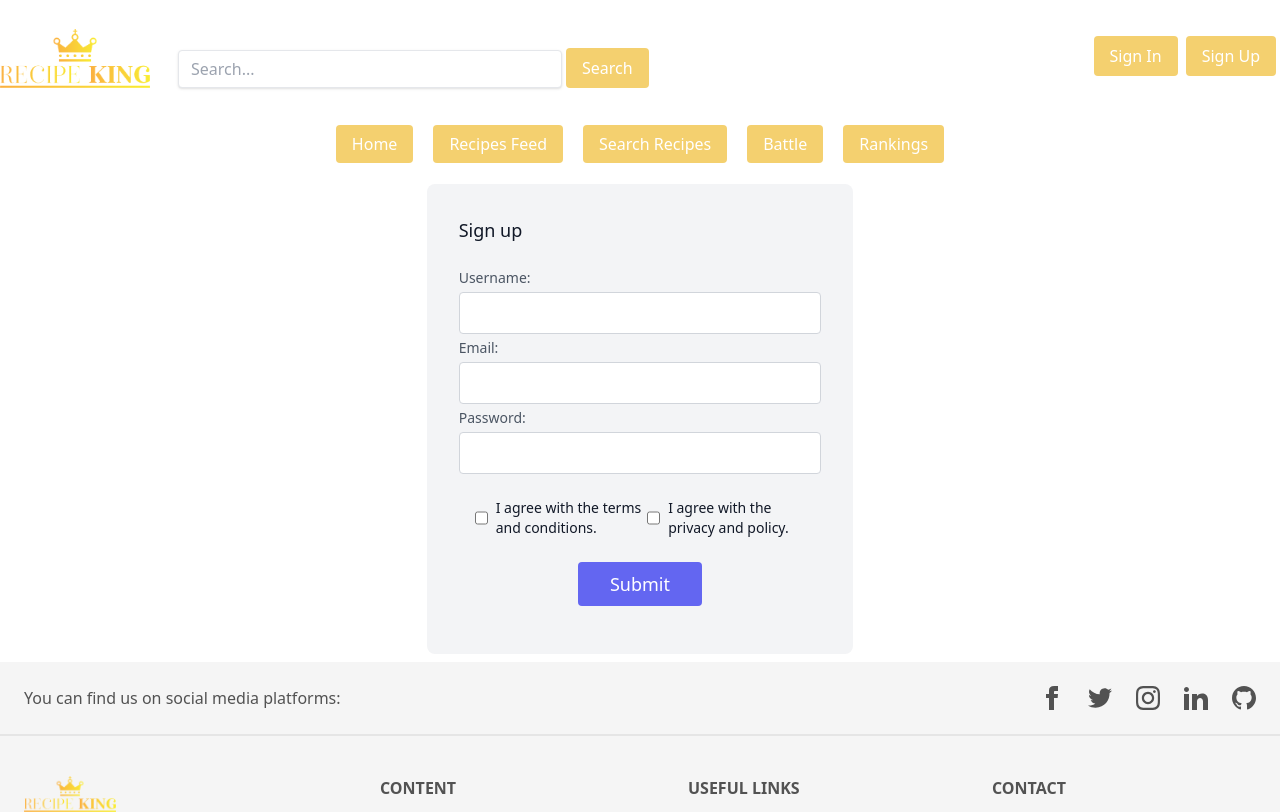
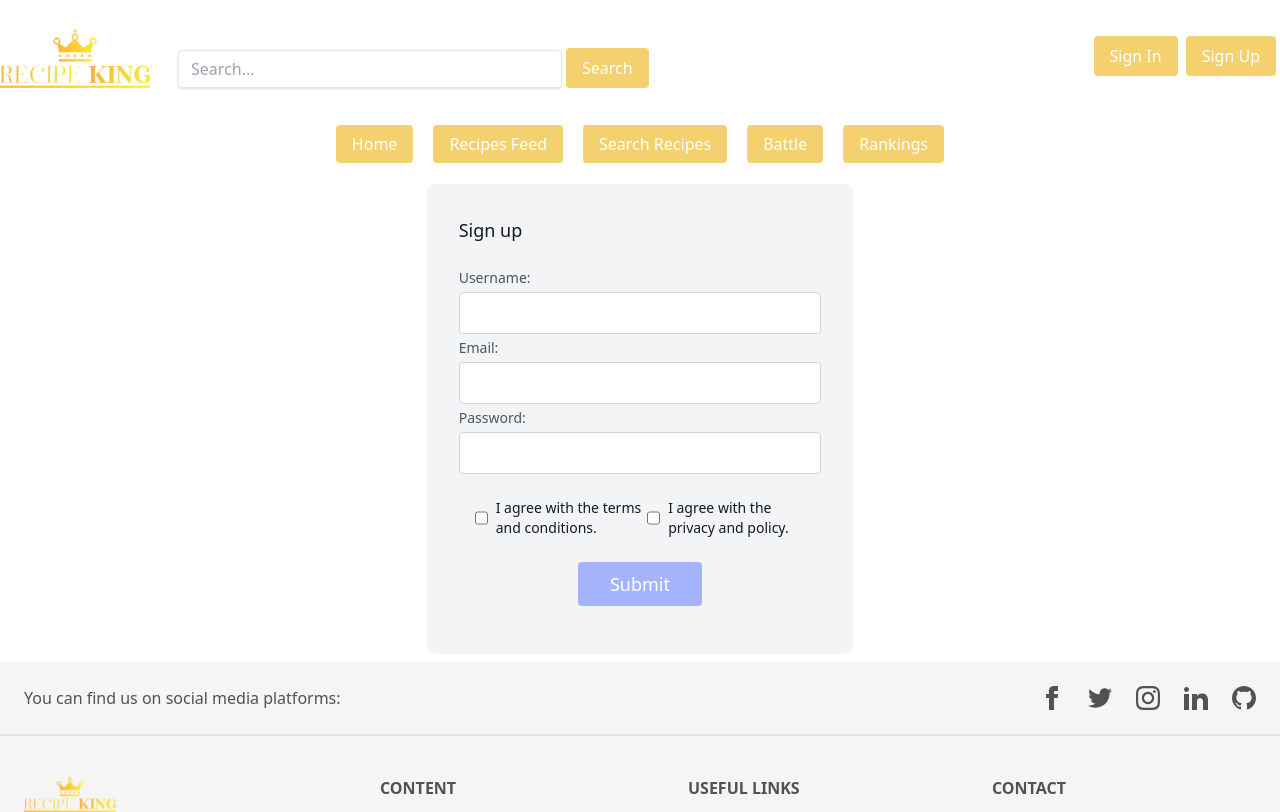
Before and after one commit to progmatic-fs-2023/receptkiraly, a React (Vite) app in the folder client/: page /register in a window 1280 px wide. Shown: the top 812 px of the page. Built offline with nearby package versions, Linux system fonts and the light colour scheme.

Commit message:
Checkbox listener beállítva

```diff
--- a/client/src/pages/Registration.jsx
+++ b/client/src/pages/Registration.jsx
@@ -40,6 +40,14 @@ function RegistrationhtmlForm() {
     } catch (err) {
       setRegistrationMessage('An error occurred during registration.');
     }
+  };
+  const [checkedTerm, setCheckedTerm] = useState(false);
+  const [checkedPrivacy, setCheckedPrivacy] = useState(false);
+  const handleChangeTerm = (event) => {
+    setCheckedTerm(event.target.checked);
+  };
+  const handleChangePrivacy = (event) => {
+    setCheckedPrivacy(event.target.checked);
   };
 
   return (
@@ -89,6 +97,8 @@ function RegistrationhtmlForm() {
         <div className="flex  m-4">
           <div className="flex items-center">
             <input
+              onChange={handleChangeTerm}
+              name="checked"
               id="link-checkbox"
               type="checkbox"
               value=""
@@ -107,6 +117,8 @@ function RegistrationhtmlForm() {
           </div>
           <div className="flex items-center  my-2">
             <input
+              onChange={handleChangePrivacy}
+              name="checked"
               id="link-checkbox"
               type="checkbox"
               value=""
@@ -127,8 +139,11 @@ function RegistrationhtmlForm() {
         <div className="flex-row flex justify-center m-4">
           {' '}
           <button
-            className="text-white bg-indigo-500 border-0 py-2 px-8 focus:outline-none hover:bg-indigo-600 rounded text-lg"
+            className={`text-white  border-0 py-2 px-8 focus:outline-none ${
+              checkedTerm && checkedPrivacy ? 'hover:bg-indigo-600 bg-indigo-500' : 'bg-indigo-300'
+            } rounded text-lg `}
             type="submit"
+            disabled={!(checkedTerm && checkedPrivacy)}
           >
             Submit
           </button>
```
